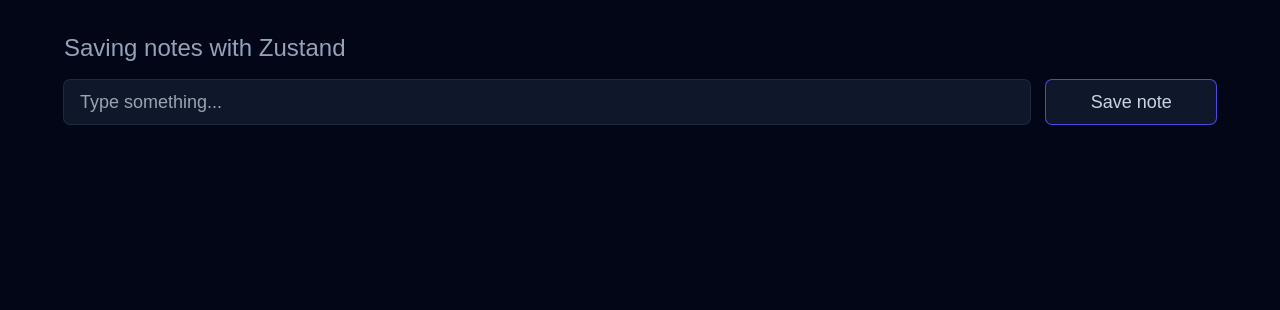
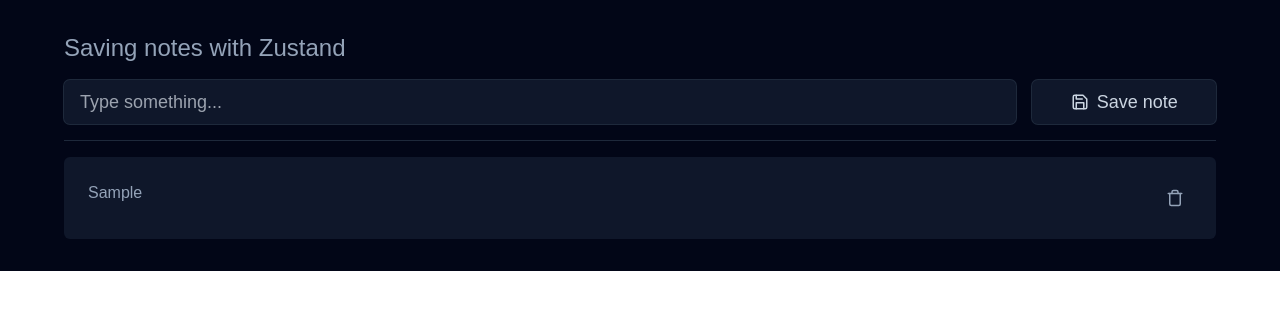
Before and after one commit to Giovani-O/notes-react-zustand, a React (Vite) app: page / in a window 1280 px wide. Both pictures are taken after typing "Sample" into the empty fields and a click on the button "Save note". Shown: the top 310 px of the page. Built offline with nearby package versions, Linux system fonts and the light colour scheme.

Commit message:
feat: Adds functionality to save notes

```diff
--- a/package.json
+++ b/package.json
@@ -10,8 +10,10 @@
     "preview": "vite preview"
   },
   "dependencies": {
+    "lucide-react": "^0.323.0",
     "react": "^18.2.0",
-    "react-dom": "^18.2.0"
+    "react-dom": "^18.2.0",
+    "uuid": "^9.0.1"
   },
   "devDependencies": {
     "@types/react": "^18.2.43",
--- a/src/App.tsx
+++ b/src/App.tsx
@@ -1,7 +1,16 @@
 import { ChangeEvent, FormEvent, useState } from 'react'
+import { Note } from './components/note'
+import { Save } from 'lucide-react'
+import { v4 as uuidv4 } from 'uuid'
 
 export function App() {
+  interface Note {
+    id: string
+    content: string
+  }
+
   const [content, setContent] = useState('')
+  const [notes, setNotes] = useState([] as Note[])
 
   function handleInputChange(event: ChangeEvent<HTMLInputElement>) {
     setContent(event.target.value)
@@ -9,12 +18,15 @@
 
   function handleSaveNote(event: FormEvent<HTMLFormElement>) {
     event.preventDefault()
-    console.log(content)
+
+    const newNote = { id: uuidv4(), content: content } as Note
+    setNotes([...notes, newNote])
+
     setContent('')
   }
 
   return (
-    <main className="absolute w-full h-full flex justify-center py-8 bg-slate-950">
+    <main className="w-full h-full flex justify-center py-8 bg-slate-950">
       <section className="max-w-6xl flex-1 flex flex-col gap-4">
         <h1 className="font-sans font-normal text-2xl text-slate-400">
           Saving notes with Zustand
@@ -29,12 +41,20 @@
           />
           <button
             type="submit"
-            className="w-[200px] p-2 rounded-md text-lg ring-1 ring-slate-800 active:ring-indigo-600 focus:ring-indigo-600 bg-slate-900 text-slate-300 hover:bg-slate-800 hover:text-indigo-400 transition-colors"
+            className="w-[220px] flex gap-2 items-center justify-center p-2 rounded-md text-lg ring-1 ring-slate-800 active:ring-indigo-600 bg-slate-900 text-slate-300 hover:bg-slate-800 hover:text-indigo-400 transition-colors"
           >
+            <Save size={18} />
             Save note
           </button>
         </form>
-        <div className="text-slate-300">{/* Exibir notas aqui */}</div>
+
+        <div className="h-px bg-slate-800" />
+
+        <div className="w-full flex flex-col gap-4 text-slate-300">
+          {notes.map((note) => (
+            <Note key={note.id} content={note.content} />
+          ))}
+        </div>
       </section>
     </main>
   )
--- /dev/null
+++ b/src/components/note.tsx
@@ -0,0 +1,19 @@
+import { Trash } from 'lucide-react'
+
+interface NoteProps {
+  content: string
+}
+
+export function Note({ content }: NoteProps) {
+  return (
+    <article className="flex justify-between w-full p-6 rounded-md bg-slate-900 text-slate-400">
+      <p>{content}</p>
+      <button
+        type="button"
+        className="p-2 hover:text-rose-600 transition-colors"
+      >
+        <Trash size={18} />
+      </button>
+    </article>
+  )
+}
```
Also changed, not shown: 1 other file (tests, documents, lock files or other folders).
